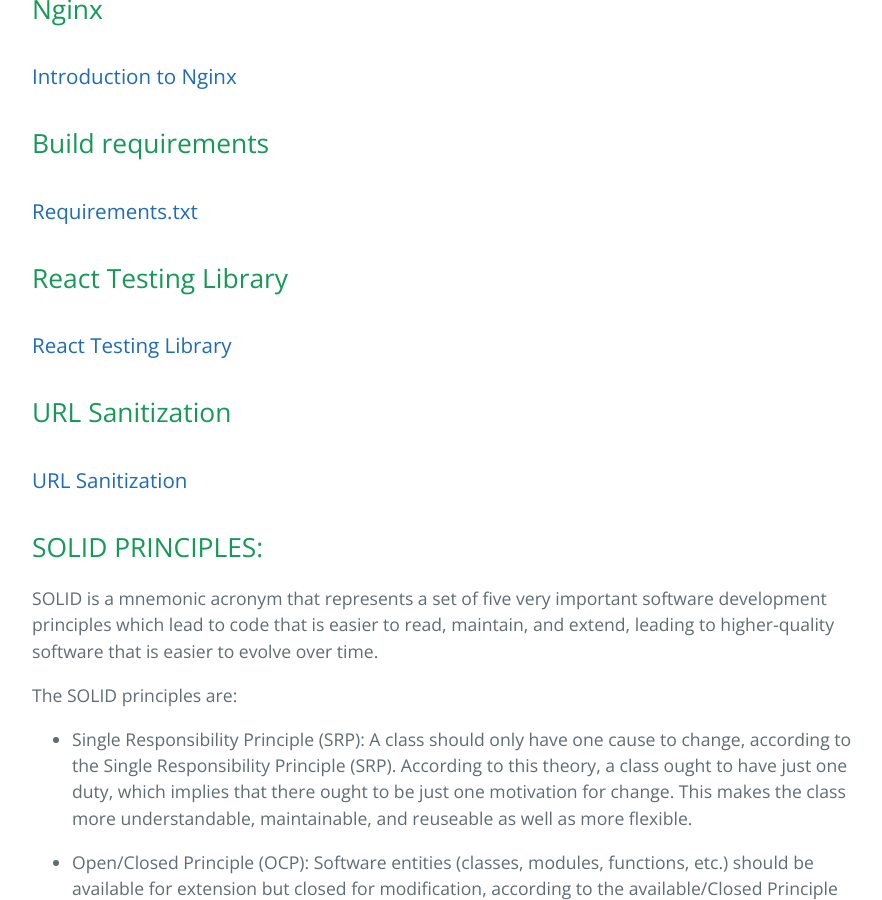
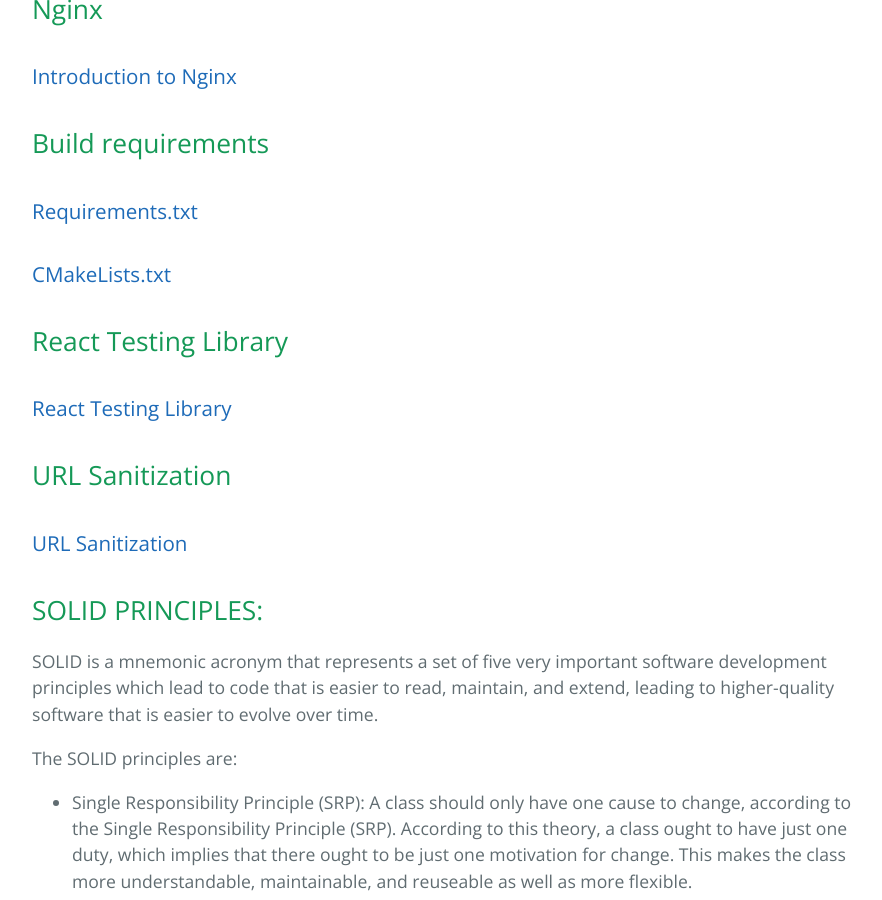
Before and after one commit to learning-software-engineering/learning-software-engineering.github.io, a Jekyll site: the page built from Topics/Development_Process.md, in a window 1280 px wide and 900 px high, scrolled down 1063 px. Shown: the whole window, without its empty margins (192-1074 px from the left). Built offline with Jekyll 4.4.1, drawn with Linux system fonts in a browser that asks for light colours; our own code applies the rules of GitHub Pages for plain Markdown files.

Commit message:
Update the README.md and Development_Process.md
Add CMakeLists.txt to the corresponding categories.

```diff
--- a/Topics/Development_Process.md
+++ b/Topics/Development_Process.md
@@ -28,6 +28,8 @@
 ## Build requirements
 
 ### [Requirements.txt](./Development_Process/Build_Requirements/Requirements_txt.md)
+
+### [CMakeLists.txt](./Development_Process/Build_Requirements/CMakeLists_txt.md)
 
 ## React Testing Library
 
```
Also changed, not shown: README.md.
